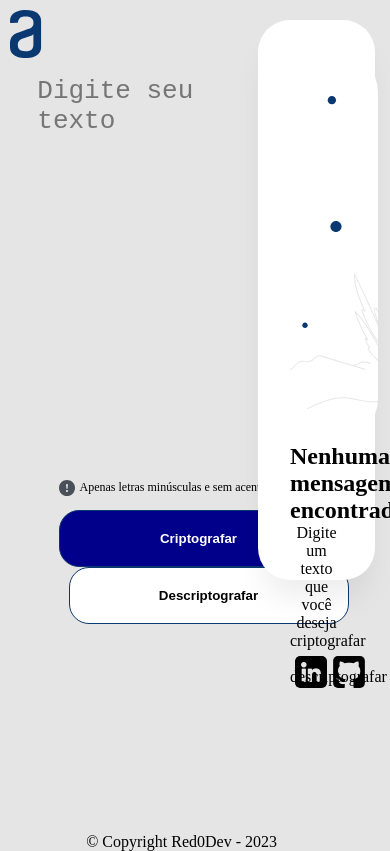
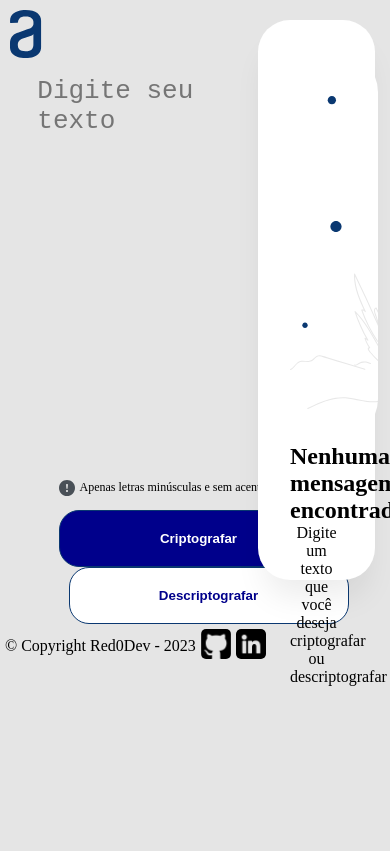
Before and after one commit to Red0Dev/Decodificador-Alura, a plain HTML site: page index.html in a window 390 px wide. Drawn offline with Linux system fonts and the light colour scheme.

Commit message:
Modificação final do projeto, sem layout para mobile

```diff
--- a/index.html
+++ b/index.html
@@ -40,11 +40,12 @@
     </main>
 
     <footer>
-        <div class="icones">
-            <a href="https://github.com/red0dev" target="_blank" rel="external"><img src="imagens/github-logo-silhouette-in-a-square.png" alt="Icone github" class="icone01"></a>
-            <a href="https://www.linkedin.com/in/jonathan-gabriel-034131265/" target="_blank" rel="external"><img src="imagens/linkedin.png" alt="Icone linkedin" class="icone02"></a>
-            <span class="copyright">&copy; Copyright Red0Dev - 2023</span>
-        </div>
+            <div class="icones">
+                &copy; Copyright Red0Dev - 2023
+
+                <a href="https://github.com/red0dev" target="_blank" rel="external"><img src="imagens/github-logo-silhouette-in-a-square.png" alt="Icone github" class="icone01"></a>
+                <a href="https://www.linkedin.com/in/jonathan-gabriel-034131265/" target="_blank" rel="external"><img src="imagens/linkedin.png" alt="Icone linkedin" class="icone02"></a>
+            </div>
     </footer>
 
     <script src="script.js"></script>
--- a/script.js
+++ b/script.js
@@ -1,29 +1,29 @@
 let mensagem = document.getElementById('texto01')
 let resultado = document.getElementById('texto02')
 let naoEncontrado = document.getElementsByClassName('not-found')[0]
-let botaoCript = document.getElementsByClassName('cript')
-let botaoDescript = document.getElementsByClassName('descript')
 const regexMaiusculas = /[A-Z]/;
 const regexAcentos = /[À-ü]/;
 
 function copiarTexto() {
-    const range = document.createRange()
-    range.selectNode(resultado)
-    window.getSelection().removeAllRanges()
-    window.getSelection().addRange(range)
-    document.execCommand('copy')
-    window.getSelection().removeAllRanges()
-    resultado.style.backgroundImage = 'url(imagens/garotoLupa.svg)'
-    resultado.value = ""
+    const range = document.createRange();
+    range.selectNode(resultado);
+    window.getSelection().removeAllRanges();
+    window.getSelection().addRange(range);
+    document.execCommand('copy');
+    window.getSelection().removeAllRanges();
+
+    // remove espaços em branco antes e depois do texto
+    const textoCopiado = resultado.value.trim();
+
+    resultado.style.backgroundImage = 'url(imagens/garotoLupa.svg)';
+    resultado.value = "";
 
     // remove o botão após a cópia
-    this.remove()
+    this.remove();
 
     // restaura o valor original do naoEncontrado
     naoEncontrado.innerHTML = `<h2>Nenhuma mensagem encontrada</h2>
-    <p>Digite um texto que você deseja criptografar ou descriptografar</p>`
-
-    mensagem.focus()
+    <p>Digite um texto que você deseja criptografar ou descriptografar</p>`;
 }
 
 function criptografar() {
@@ -54,7 +54,7 @@ function criptografar() {
     }
 
     resultado.style.backgroundImage = 'none'
-    resultado.value = resultadoCriptografado
+    resultado.value = resultadoCriptografado.trim()
     naoEncontrado.textContent = ""
     mensagem.value = ""
     mensagem.focus()
@@ -70,12 +70,11 @@ function descriptografar() {
       .replace(/ufat/g, 'u');
 
     resultado.style.backgroundImage = 'none';
-    resultado.value = resultadoDescriptografado;
+    resultado.value = resultadoDescriptografado.trim();
     naoEncontrado.textContent = ""
     mensagem.value = ""
     mensagem.focus()
 }
-
 
 function cript() {
     mensagem.focus()
--- a/style.css
+++ b/style.css
@@ -2,6 +2,7 @@
     margin: 0;
     padding: 0;
     outline: 0;
+    border: 0;
 }
 body, .texto01{
     background: #E5E5E5;
@@ -58,6 +59,7 @@ h1{
 }
 .descript{
     background-color: white;
+    color: darkblue;
     margin-left: 10px;
 }
 .descript:active{
@@ -124,35 +126,15 @@ h1{
 
 
 /* footer */
-footer{
-    margin-top: 1em;
-}
-.icone01{
-    margin-top: 16px;
-    width: 2em;
-    border-radius: 5px;
-    position: absolute;
-    right: 25px;
-}
-.icone02{
-    margin-top: 16px;
-    width: 2em;
-    border-radius: 5px;
-    position: absolute;
-    right: 63px;
-}
-.copyright{
-    color: black;
-    font-size: 1em;
-    position: absolute;
-    right: 113px;
-    bottom: -7px;
+.icones {
+    padding: 5px;
+    display: flex;
+    align-items: center;
 }
 
-@media screen and (width: 480px) and (orientation: portrait) {
-
+.icone01, .icone02 {
+    width: 30px;
+    height: 30px;
+    border-radius: 5px;
+    margin-left: 5px;
 }
-
-@media screend and (width: 1000px) and (orientation: landscape){
-
-}
```
